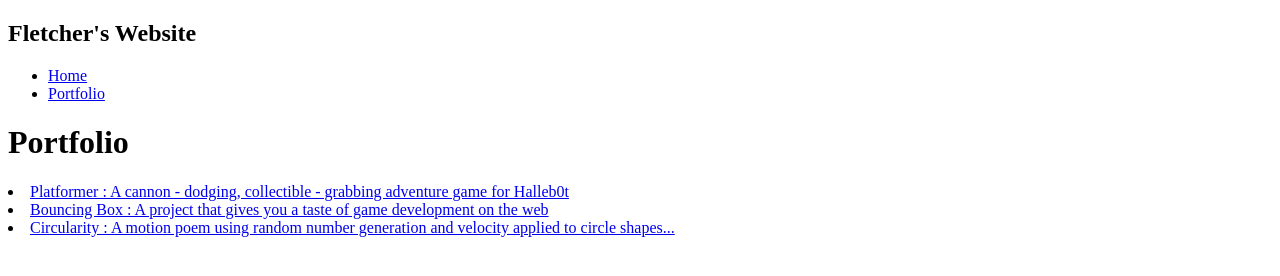
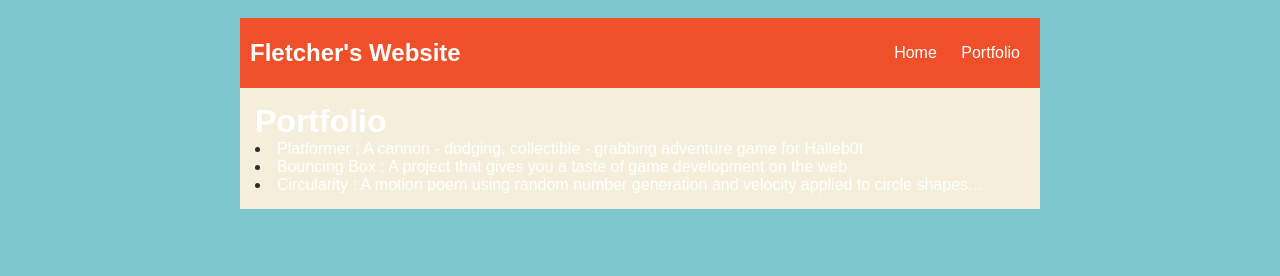
Before and after one commit to Fblume04/Fblume04.github.io, a plain HTML site: page portfolio.html in a window 1280 px wide. Drawn offline with Linux system fonts and the light colour scheme.

Commit message:
add index.html and css files

```diff
--- a/portfolio.html
+++ b/portfolio.html
@@ -1,8 +1,7 @@
 <!DOCTYPE HTML>
 <html>
     <head> <title> Fletcher's Portfolio </title>
-        <link ref="stylesheet"
-        href="style.css"
+        <link rel="stylesheet" href="style.css">
     </head>
     <body>
       <div id="all-contents">
```
Also changed, not shown: index.html (+1 -1 lines).
